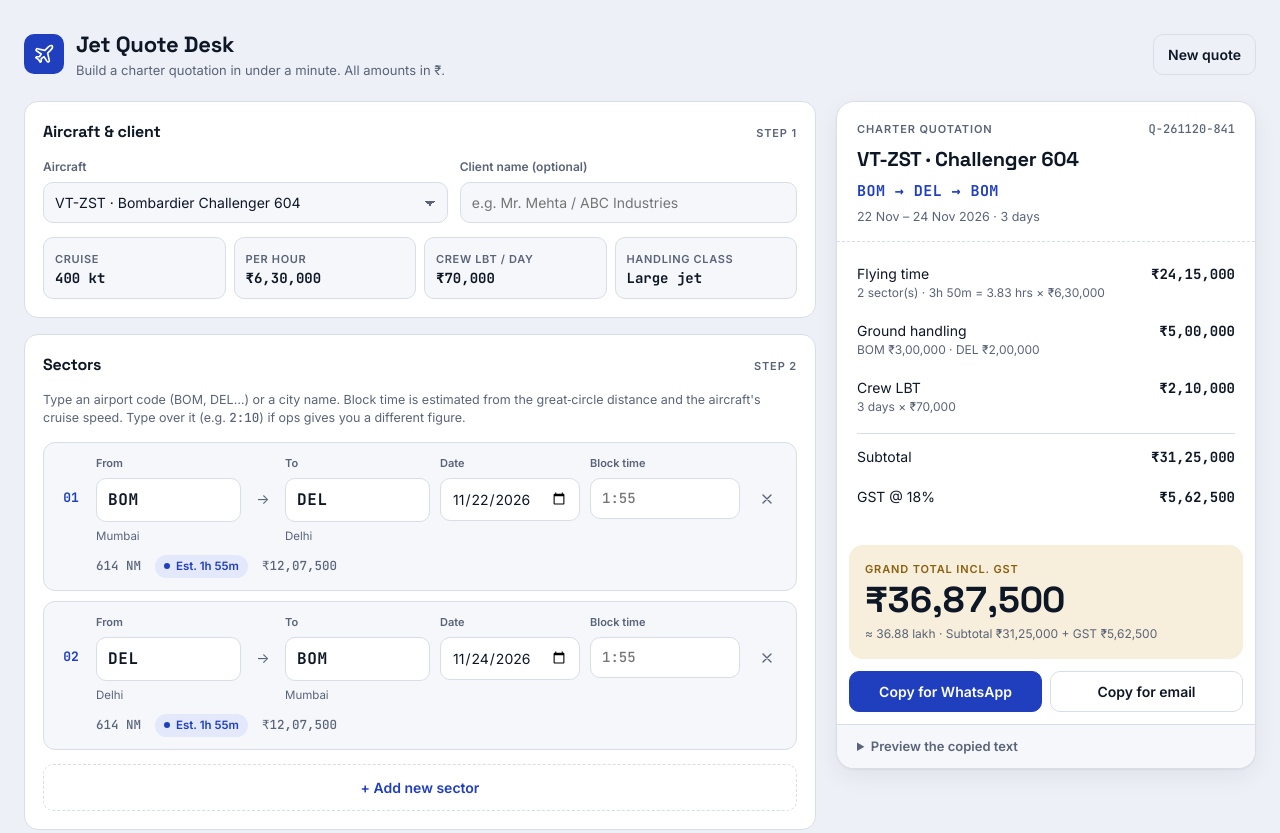
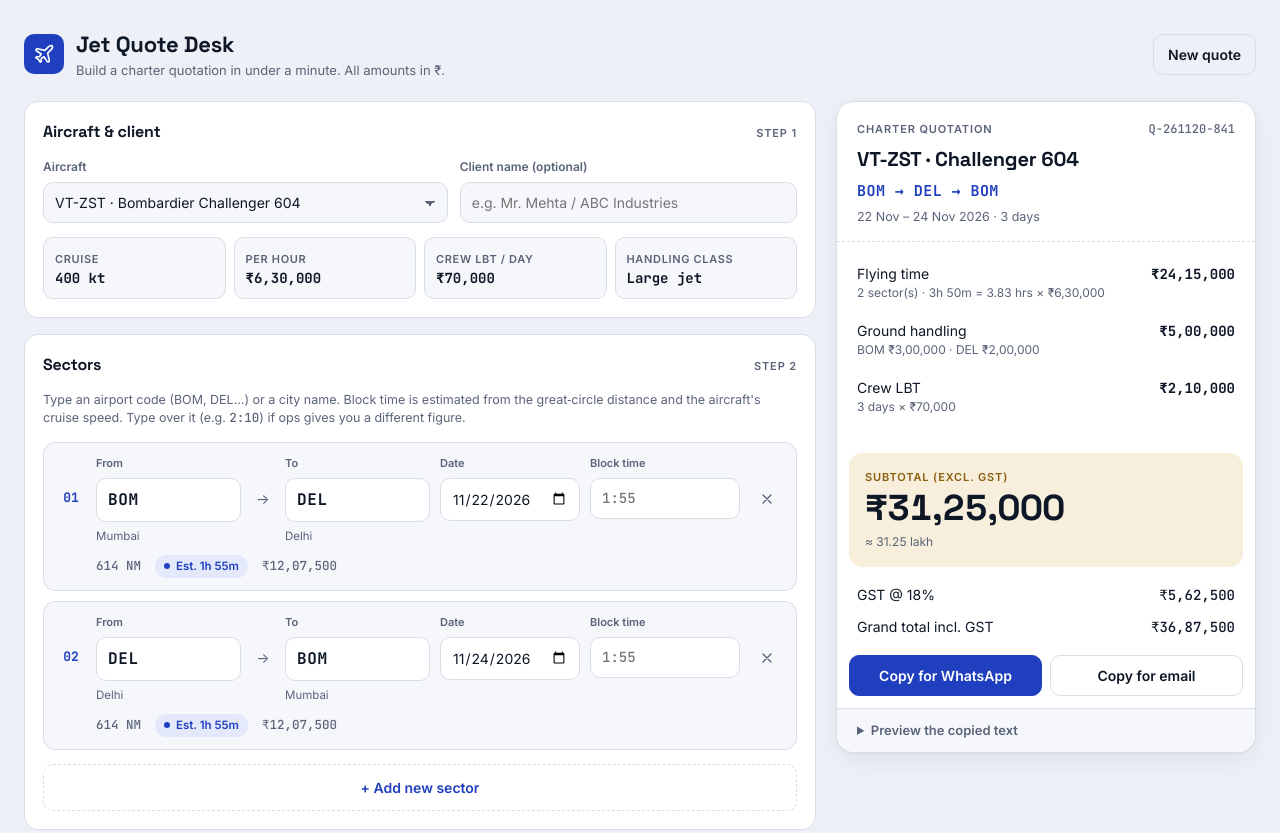
Before and after one commit to nagrajrao1/jet-quotes, a plain HTML site: page index.html in a window 1280 px wide. Shown: the top 833 px of the page. Drawn offline with Linux system fonts and the light colour scheme.

Commit message:
Highlight subtotal; show GST and grand total in normal weight
Quote card's highlighted figure is now the subtotal (excl. GST). Copied
text bolds the subtotal; GST and grand total are plain lines.

Co-Authored-By: Claude Opus 5.5 <noreply@anthropic.com>
Claude-Session: https://claude.ai/code/session_01APiFexN7dkARrTLMjs5hah

```diff
--- a/index.html
+++ b/index.html
@@ -177,6 +177,9 @@ select { appearance: none; padding-right: 34px; background-image: linear-gradien
 .q-total .eyebrow { color: var(--brass); }
 .q-total .big { font-family: var(--f-display); font-weight: 700; font-size: clamp(28px, 4vw, 36px); color: var(--ink); font-variant-numeric: tabular-nums; line-height: 1.1; overflow-wrap: anywhere; }
 .q-total small { color: var(--muted); font-size: 12px; }
+.q-after { padding: 0 20px 12px; display: grid; }
+.q-after .q-line { padding: 5px 0; }
+.q-after .q-line .k, .q-after .q-line .v { font-weight: 400; }
 .q-actions { display: grid; grid-template-columns: 1fr 1fr; gap: 8px; padding: 0 12px 12px; }
 .q-preview { border-top: 1px solid var(--line); background: var(--surface-2); }
 .q-preview summary { cursor: pointer; padding: 12px 20px; font-weight: 600; font-size: 13px; color: var(--muted); }
@@ -312,9 +315,13 @@ footer { color: var(--muted); font-size: 12px; text-align: center; }
       <div class="q-body" id="q-body"></div>
       <div class="alerts" id="q-alerts"></div>
       <div class="q-total">
-        <span class="eyebrow">Grand total incl. GST</span>
-        <div class="big" id="q-grand">₹0</div>
-        <small id="q-grand-words"></small>
+        <span class="eyebrow">Subtotal (excl. GST)</span>
+        <div class="big" id="q-subtotal">₹0</div>
+        <small id="q-sub-words"></small>
+      </div>
+      <div class="q-after">
+        <div class="q-line"><div class="k">GST @ 18%</div><div class="v" id="q-gst">₹0</div></div>
+        <div class="q-line"><div class="k">Grand total incl. GST</div><div class="v" id="q-grand">₹0</div></div>
       </div>
       <div class="q-actions">
         <button class="btn primary" id="copy-wa" type="button">Copy for WhatsApp</button>
@@ -653,9 +660,9 @@ footer { color: var(--muted); font-size: 12px; text-align: center; }
     if (state.lbtOn) L.push("Crew LBT: " + state.days + " day" + (state.days > 1 ? "s" : "") + " × " + inr(c.ac.lbt) + " = " + inr(c.lbt));
     c.extras.forEach(function (x) { L.push((x.label.trim() || "Other charges") + ": " + inr(x.amount)); });
     L.push("");
-    L.push("Subtotal: " + inr(c.subtotal));
+    L.push(b("SUBTOTAL: " + inr(c.subtotal)));
     L.push("GST @ 18%: " + inr(c.gst));
-    L.push(b("Grand total: " + inr(c.grand)));
+    L.push("Grand total incl. GST: " + inr(c.grand));
     L.push("");
     L.push("Flying time is estimated and billed on actual block hours. Quote subject to aircraft availability and slot/ATC approvals.");
     return L.join("\n");
@@ -677,12 +684,12 @@ footer { color: var(--muted); font-size: 12px; text-align: center; }
     if (state.lbtOn) rows.push(["Crew LBT<small>" + state.days + " day" + (state.days > 1 ? "s" : "") + " × " + inr(c.ac.lbt) + "</small>", inr(c.lbt)]);
     c.extras.forEach(function (x) { rows.push([esc(x.label.trim() || "Other charges"), inr(x.amount)]); });
     var html = rows.map(function (r) { return '<div class="q-line"><div class="k">' + r[0] + '</div><div class="v">' + r[1] + "</div></div>"; }).join("");
-    html += '<div class="q-line sub"><div class="k">Subtotal</div><div class="v">' + inr(c.subtotal) + "</div></div>";
-    html += '<div class="q-line"><div class="k">GST @ 18%</div><div class="v">' + inr(c.gst) + "</div></div>";
     $("q-body").innerHTML = html;
     $("q-alerts").innerHTML = c.alerts.map(function (a) { return '<div class="alert">' + esc(a) + "</div>"; }).join("");
+    $("q-subtotal").textContent = inr(c.subtotal);
+    $("q-sub-words").textContent = words(c.subtotal) || "GST shown separately below";
+    $("q-gst").textContent = inr(c.gst);
     $("q-grand").textContent = inr(c.grand);
-    $("q-grand-words").textContent = [words(c.grand), "Subtotal " + inr(c.subtotal) + " + GST " + inr(c.gst)].filter(Boolean).join(" · ");
     $("q-text").textContent = buildText(c, true);
   }
 
```
Also changed, not shown: src/quote-desk.html (+15 -8 lines).
